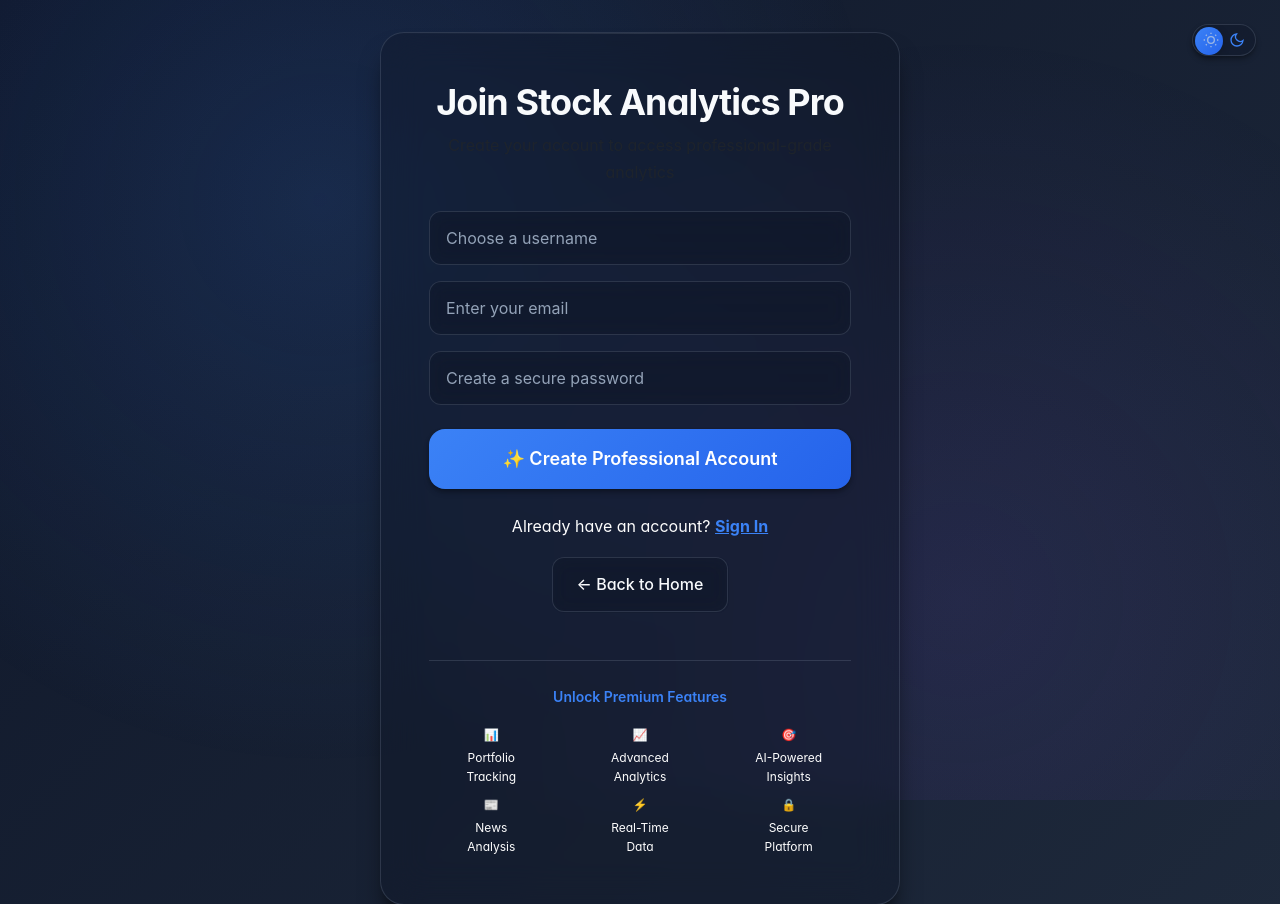
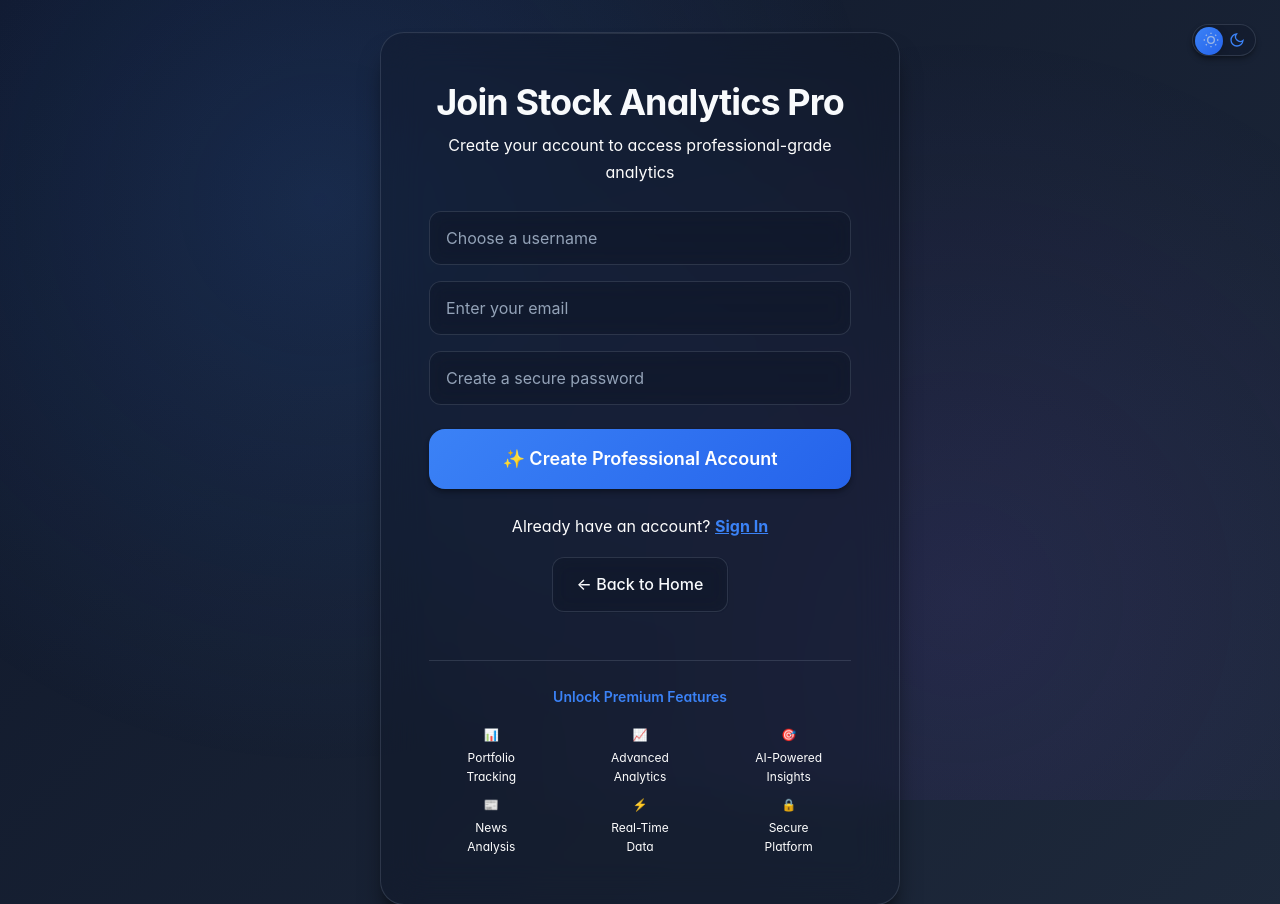
Before and after one commit to Abdulaziz-Aleissa/Stock-Price-Predictor, a Flask app: page /signup in a window 1280 px wide. Shown: the top 904 px of the page. Run offline with Flask 3, Linux system fonts and the light colour scheme.

Commit message:
Fix text visibility in dark mode and modal transparency issues
Co-authored-by: Abdulaziz-Aleissa <43787434+Abdulaziz-Aleissa@users.noreply.github.com>

```diff
--- a/app/static/css/styles.css
+++ b/app/static/css/styles.css
@@ -62,6 +62,9 @@
     /* Financial Colors */
     --positive: var(--success-500);
     --negative: var(--danger-500);
+
+    /* Modal Colors */
+    --modal-bg: rgba(15, 23, 42, 0.95);
 }
 
 [data-theme="light"] {
@@ -86,6 +89,9 @@
     /* Financial Colors */
     --positive: var(--success-600);
     --negative: var(--danger-600);
+
+    /* Modal Colors */
+    --modal-bg: rgba(255, 255, 255, 0.95);
 }
 
 /* Professional Typography */
@@ -844,6 +850,15 @@ p {
     filter: invert(1) grayscale(100%) brightness(200%);
 }
 
+/* Dark mode text overrides for specific elements */
+[data-theme="dark"] .auth-text-description {
+    color: #fdfdfd !important;
+}
+
+[data-theme="dark"] .dashboard-description {
+    color: #fdfdfd !important;
+}
+
 /* Notifications */
 .notifications-container {
     position: fixed;
--- a/app/templates/dashboard.html
+++ b/app/templates/dashboard.html
@@ -251,7 +251,7 @@
                     <div class="d-flex flex-column flex-md-row justify-content-between align-items-start align-items-md-center mb-4">
                         <div class="mb-3 mb-md-0">
                             <h2 class="mb-1">🚀 Advanced Analytics</h2>
-                            <p class="text-muted mb-0">Professional quantitative analysis tools for informed investment decisions</p>
+                            <p class="text-muted dashboard-description mb-0">Professional quantitative analysis tools for informed investment decisions</p>
                         </div>
                         <div class="d-flex flex-wrap gap-3" role="group">
                             <button class="btn btn-custom btn-sm mb-2" data-bs-toggle="modal" data-bs-target="#monteCarloModal">
--- a/app/templates/login.html
+++ b/app/templates/login.html
@@ -32,7 +32,7 @@
                 <div class="auth-container text-center">
                     <div class="mb-4">
                         <h1 class="mb-2">Welcome Back</h1>
-                        <p class="text-muted">Sign in to your professional analytics account</p>
+                        <p class="text-muted auth-text-description">Sign in to your professional analytics account</p>
                     </div>
 
                     {% if error %}
--- a/app/templates/signup.html
+++ b/app/templates/signup.html
@@ -32,7 +32,7 @@
                 <div class="auth-container text-center">
                     <div class="mb-4">
                         <h1 class="mb-2">Join Stock Analytics Pro</h1>
-                        <p class="text-muted">Create your account to access professional-grade analytics</p>
+                        <p class="text-muted auth-text-description">Create your account to access professional-grade analytics</p>
                     </div>
 
                     {% if error %}
```
